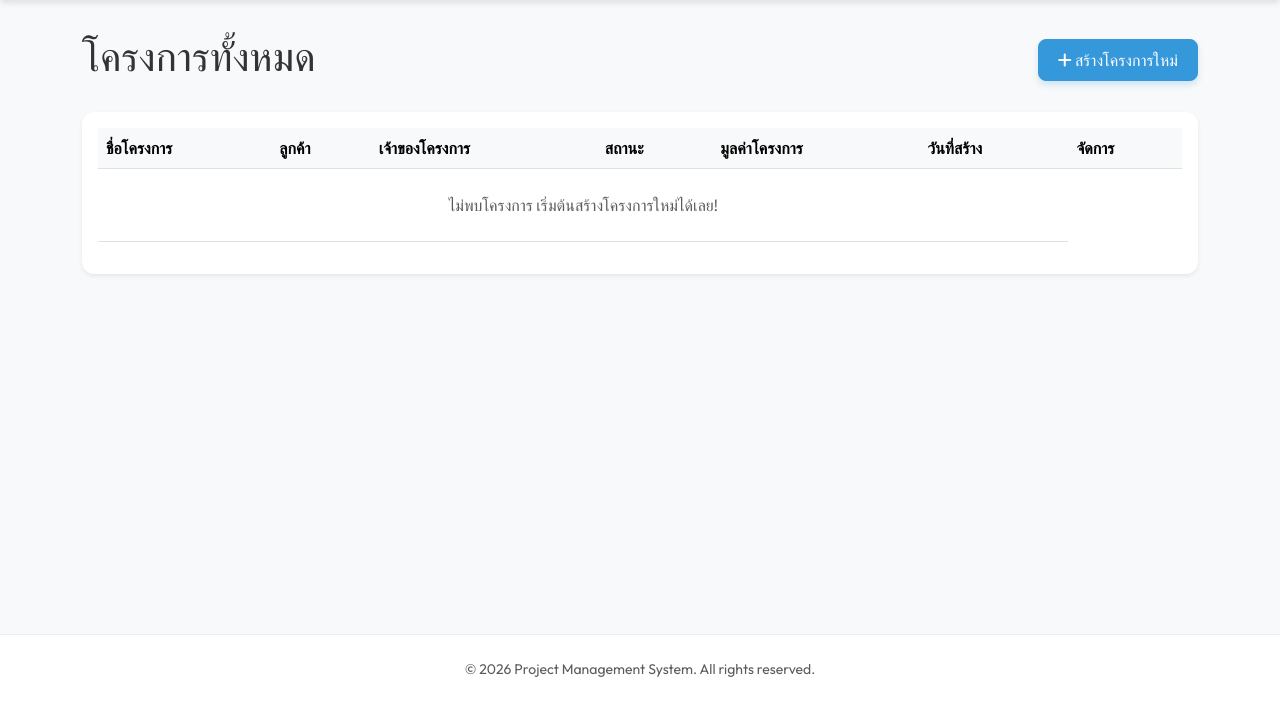
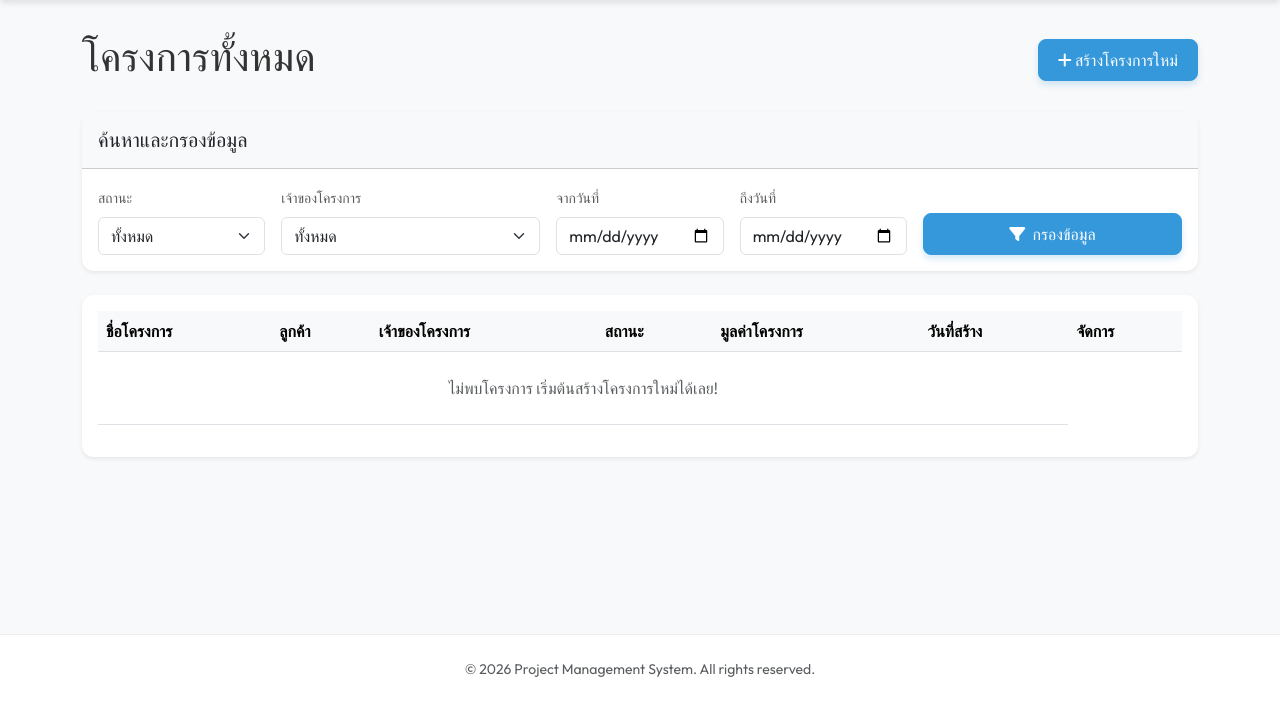
Before and after one commit to songsaks/contracts, a Django app: page /pms/projects/ in a window 1280 px wide. Shown: the part 96-800 px from the top of the page. Run offline with Django 5.2, Linux system fonts and the light colour scheme; the visitor is signed in with stand-in values (Sample User, id 1); data that the repository does not hold is empty.

Commit message:
change pms

```diff
--- a/config/settings.py
+++ b/config/settings.py
@@ -25,7 +25,7 @@ SECRET_KEY = 'django-insecure-t$4@!6*b8w-imi#=d=b7fby==&+kb(daydvkn29t=1jcs4f*i)
 # SECURITY WARNING: don't run with debug turned on in production!
 DEBUG = True
 
-ALLOWED_HOSTS = ['72.62.72.22', 'app.9com.cloud', 'www.9com.cloud']
+ALLOWED_HOSTS = ['72.62.72.22', 'app.9com.cloud', 'www.9com.cloud', '127.0.0.1', 'localhost']
 
 CSRF_TRUSTED_ORIGINS = [
     'https://app.9com.cloud',
--- a/pms/templates/pms/project_list.html
+++ b/pms/templates/pms/project_list.html
@@ -9,6 +9,50 @@
         <a href="{% url 'pms:project_create' %}" class="btn btn-primary">
             <i class="fas fa-plus"></i> สร้างโครงการใหม่
         </a>
+    </div>
+
+
+
+    <!-- Filters -->
+    <div class="card shadow-sm mb-4">
+        <div class="card-header bg-light py-3">
+            <h5 class="card-title mb-0">ค้นหาและกรองข้อมูล</h5>
+        </div>
+        <div class="card-body">
+            <form method="get" class="row g-3 align-items-end">
+                <div class="col-md-2">
+                    <label class="form-label text-muted small">สถานะ</label>
+                    <select name="status" class="form-select">
+                        <option value="">ทั้งหมด</option>
+                        {% for code, label in status_choices %}
+                        <option value="{{ code }}" {% if request.GET.status == code %}selected{% endif %}>{{ label }}</option>
+                        {% endfor %}
+                    </select>
+                </div>
+                <div class="col-md-3">
+                    <label class="form-label text-muted small">เจ้าของโครงการ</label>
+                    <select name="owner" class="form-select">
+                        <option value="">ทั้งหมด</option>
+                        {% for o in project_owners %}
+                        <option value="{{ o.id }}" {% if request.GET.owner == o.id|stringformat:"s" %}selected{% endif %}>{{ o.name }}</option>
+                        {% endfor %}
+                    </select>
+                </div>
+                <div class="col-md-2">
+                    <label class="form-label text-muted small">จากวันที่</label>
+                    <input type="date" name="date_from" class="form-control" value="{{ request.GET.date_from }}">
+                </div>
+                <div class="col-md-2">
+                    <label class="form-label text-muted small">ถึงวันที่</label>
+                    <input type="date" name="date_to" class="form-control" value="{{ request.GET.date_to }}">
+                </div>
+                <div class="col-md-3">
+                    <div class="d-grid">
+                        <button type="submit" class="btn btn-primary"><i class="fas fa-filter me-1"></i> กรองข้อมูล</button>
+                    </div>
+                </div>
+            </form>
+        </div>
     </div>
 
     <div class="card shadow-sm">
--- a/pms/views.py
+++ b/pms/views.py
@@ -10,18 +10,51 @@ from .forms import ProjectForm, ProductItemForm, CustomerForm, SupplierForm, Pro
 @login_required
 def project_list(request):
     projects = Project.objects.all().order_by('-created_at')
-    return render(request, 'pms/project_list.html', {'projects': projects})
+
+    # Filter
+    status_filter = request.GET.get('status')
+    if status_filter:
+        projects = projects.filter(status=status_filter)
+
+    owner_filter = request.GET.get('owner')
+    if owner_filter:
+        projects = projects.filter(owner_id=owner_filter)
+
+    date_from = request.GET.get('date_from')
+    date_to = request.GET.get('date_to')
+    if date_from and date_to:
+        projects = projects.filter(created_at__date__range=[date_from, date_to])
+
+    context = {
+        'projects': projects,
+        'status_choices': Project.Status.choices,
+        'project_owners': ProjectOwner.objects.all(),
+    }
+    return render(request, 'pms/project_list.html', context)
 
 @login_required
 def project_detail(request, pk):
     project = get_object_or_404(Project, pk=pk)
 
-    # Handle Item Addition directly on detail page or via modal (simplified here as separate view usually, but let's see)
-    # Actually, let's keep it simple: display list + total value
+    # Workflow steps (excluding CANCELLED for the happy path visualization)
+    workflow_steps = [
+        Project.Status.DRAFT,
+        Project.Status.SOURCING,
+        Project.Status.SUPPLIER_CHECK,
+        Project.Status.QUOTED,
+        Project.Status.CONTRACTED,
+        Project.Status.ORDERING,
+        Project.Status.RECEIVED_QC,
+        Project.Status.DELIVERY,
+        Project.Status.ACCEPTED,
+        Project.Status.BILLING,
+        Project.Status.CLOSED,
+    ]
 
     context = {
         'project': project,
         'items': project.items.all(),
+        'workflow_steps': workflow_steps,
         # total_value property is on the model
     }
     return render(request, 'pms/project_detail.html', context)
```
Also changed, not shown: pms/models.py (+10 -10 lines), pms/templates/pms/project_detail.html (+21 -0 lines).
